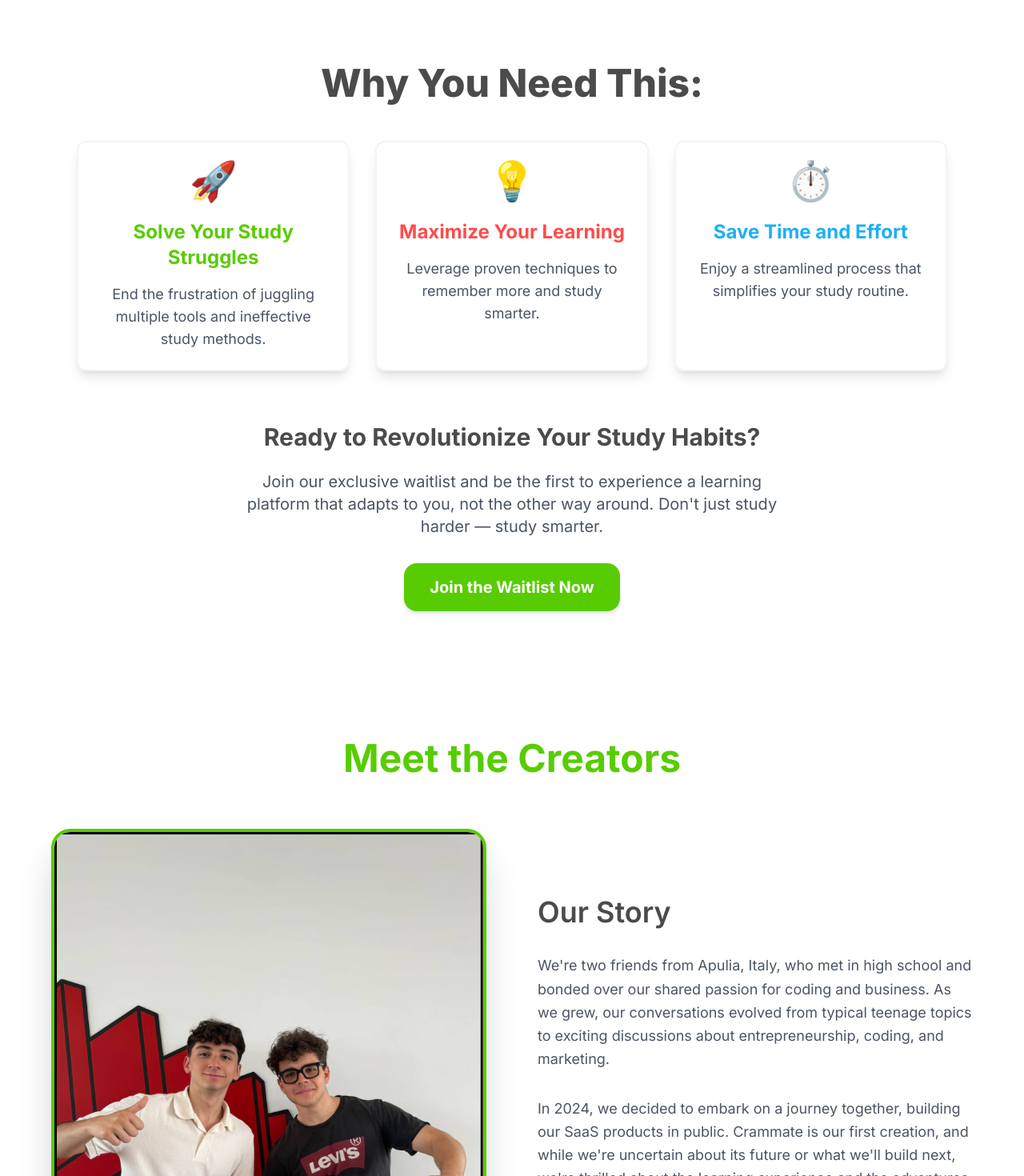
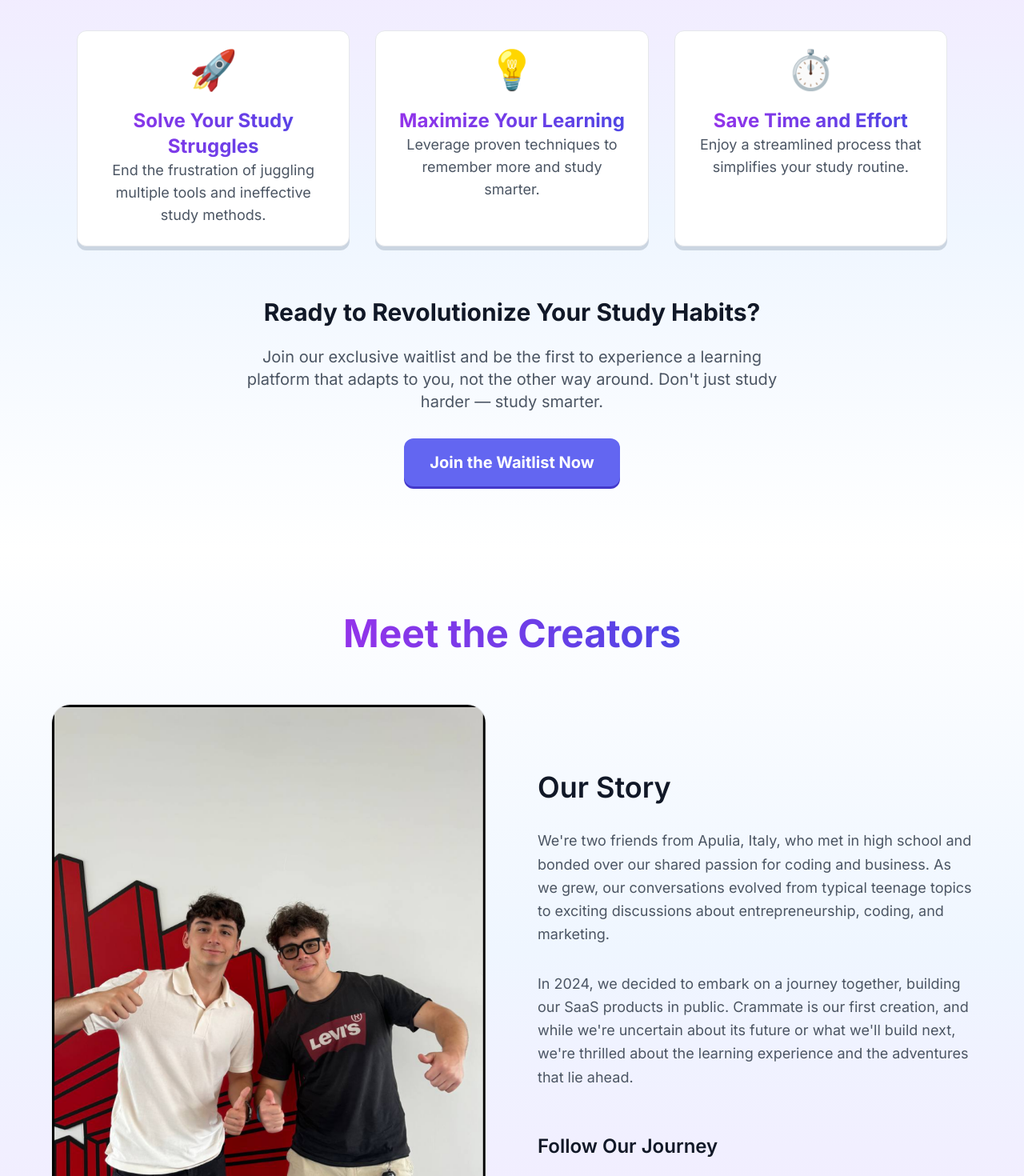
Before and after one commit to GabrieleSqueo/notionflashcardapp, a Next.js app: page / in a window 1280 px wide. Shown: the part 3580-5050 px from the top of the page at 80% size. Built offline with nearby package versions, Linux system fonts and the light colour scheme.

Commit message:
Design fixes

```diff
--- a/app/components/aboutUsOne.jsx
+++ b/app/components/aboutUsOne.jsx
@@ -5,20 +5,20 @@ import { FaInstagram } from 'react-icons/fa'
 
 const AboutUsOne = () => {
   return (
-    <section className="py-20 px-4 sm:px-6 lg:px-8 bg-white">
+    <section className="py-20 px-4 sm:px-6 lg:px-8 bg-gradient-to-b from-white via-blue-50 to-purple-100 overflow-hidden">
       <div className="max-w-6xl mx-auto">
-        <h2 className="text-5xl font-bold text-[#4b4b4b] mb-16 text-center">
-          <span className="text-[#58CC02]">Meet the Creators</span>
+        <h2 className="text-5xl font-bold text-gray-900 mb-16 text-center">
+          <span className="text-transparent bg-clip-text bg-gradient-to-r from-purple-600 to-indigo-600">Meet the Creators</span>
         </h2>
         <div className="flex flex-col lg:flex-row gap-16 items-center">
           <div className="lg:w-1/2 w-full">
-            <div className="relative w-full aspect-[3/4] rounded-3xl overflow-hidden shadow-2xl border-4 border-[#58CC02] group">
+            <div className="relative w-full aspect-[3/4] rounded-3xl overflow-hidden shadow-[0_5px_0_rgb(203,213,225)] border border-gray-200 group">
               <Image
                 src={us}
                 alt="Gabriele and Luca"
                 className="transition-transform duration-500 group-hover:scale-110"
               />
-              <div className="absolute inset-0 bg-gradient-to-t from-[#58CC02]/70 to-transparent opacity-0 group-hover:opacity-100 transition-opacity duration-300 flex items-end justify-center pb-8">
+              <div className="absolute inset-0 bg-gradient-to-t from-purple-600/70 to-transparent opacity-0 group-hover:opacity-100 transition-opacity duration-300 flex items-end justify-center pb-8">
                 <h3 className="text-3xl font-bold text-white text-center">
                   Gabriele & Luca
                 </h3>
@@ -26,7 +26,7 @@ const AboutUsOne = () => {
             </div>
           </div>
           <div className="lg:w-1/2 space-y-8">
-            <h3 className="text-4xl font-semibold text-[#4b4b4b] mb-6">
+            <h3 className="text-4xl font-semibold text-gray-900 mb-6">
               Our Story
             </h3>
             <p className="text-gray-600 text-lg leading-relaxed">
@@ -36,7 +36,7 @@ const AboutUsOne = () => {
               In 2024, we decided to embark on a journey together, building our SaaS products in public. Crammate is our first creation, and while we're uncertain about its future or what we'll build next, we're thrilled about the learning experience and the adventures that lie ahead.
             </p>
             <div className="pt-6">
-              <h4 className="text-2xl font-semibold text-[#4b4b4b] mb-6">Follow Our Journey</h4>
+              <h4 className="text-2xl font-semibold text-gray-900 mb-6">Follow Our Journey</h4>
               <div className="flex flex-col sm:flex-row gap-4">
                 <SocialLink
                   href="https://www.instagram.com/landriluca_/"
--- a/app/components/gamification.jsx
+++ b/app/components/gamification.jsx
@@ -4,7 +4,7 @@ import { MdInsights } from 'react-icons/md';
 
 const Gamification = () => {
   return (
-    <section className="relative min-h-screen bg-gradient-to-b from-white via-blue-50 to-purple-100 overflow-hidden">
+    <section className="relative bg-gradient-to-b from-white via-blue-50 to-purple-100 overflow-hidden">
       <div className="max-w-7xl mx-auto px-4 sm:px-6 lg:px-8 py-20">
         <div className="flex flex-col lg:flex-row items-center justify-between gap-16">
           <motion.div
--- a/app/components/whyNow.jsx
+++ b/app/components/whyNow.jsx
@@ -11,18 +11,18 @@ const WhyNow = () => {
   };
 
   return (
-    <section className="py-28 px-4 sm:px-6 lg:px-8 bg-white">
+    <section className="py-28 px-4 sm:px-6 lg:px-8 bg-gradient-to-b from-purple-100 via-blue-50 to-white overflow-hidden">
       <div className="max-w-4xl mx-auto text-center">
-        <h2 className="text-4xl sm:text-5xl font-bold mb-8">
-          🚀 <span className="text-[#58CC02]">Unlock Your Learning Potential</span>
+        <h2 className="text-4xl sm:text-5xl font-bold mb-8 text-gray-900">
+          🚀 <span className="text-transparent bg-clip-text bg-gradient-to-r from-purple-600 to-indigo-600">Unlock Your Learning Potential</span>
         </h2>
 
         <div className="grid grid-cols-1 md:grid-cols-2 gap-8 mb-12">
-          <div className={`bg-white p-6 rounded-xl shadow-lg transform transition duration-300 border-2 ${selectedPlan === 'lifetime' ? 'border-[#58CC02] scale-105' : 'border-gray-200 hover:scale-105'}`}
+          <div className={`bg-white p-6 rounded-xl shadow-[0_5px_0_rgb(203,213,225)] transform transition duration-300 border-2 ${selectedPlan === 'lifetime' ? 'border-indigo-600 scale-105' : 'border-gray-200 hover:scale-105'}`}
                onClick={() => setSelectedPlan('lifetime')}>
             <motion.div animate={{ rotate: 360 }} transition={{ duration: 2, loop: Infinity }} className="text-5xl mb-4">🌟</motion.div>
-            <h3 className="text-2xl font-bold mb-2 text-[#4b4b4b]">Lifetime Deal</h3>
-            <p className="text-4xl font-bold mb-2 text-[#58CC02]">
+            <h3 className="text-2xl font-bold mb-2 text-gray-900">Lifetime Deal</h3>
+            <p className="text-4xl font-bold mb-2 text-indigo-600">
               <span className="line-through text-gray-400 text-2xl">$50</span> $20
             </p>
             <p className="text-lg mb-4 text-gray-600">One-time payment for lifetime access</p>
@@ -32,26 +32,26 @@ const WhyNow = () => {
               <li>✅ Priority customer support</li>
               <li>✅ All future updates included</li>
             </ul>
-            <p className="text-[#58CC02] font-bold">Best Value!</p>
+            <p className="text-indigo-600 font-bold">Best Value!</p>
           </div>
 
-          <div className={`bg-white p-6 rounded-xl shadow-lg transform transition duration-300 border-2 ${selectedPlan === 'yearly' ? 'border-[#58CC02] scale-105' : 'border-gray-200 hover:scale-105'}`}
+          <div className={`bg-white p-6 rounded-xl shadow-[0_5px_0_rgb(203,213,225)] transform transition duration-300 border-2 ${selectedPlan === 'yearly' ? 'border-indigo-600 scale-105' : 'border-gray-200 hover:scale-105'}`}
                onClick={() => setSelectedPlan('yearly')}>
             <motion.div animate={{ y: [0, -10, 0] }} transition={{ duration: 1, loop: Infinity }} className="text-5xl mb-4">📚</motion.div>
-            <h3 className="text-2xl font-bold mb-2 text-[#4b4b4b]">Yearly Subscription</h3>
-            <p className="text-4xl font-bold mb-2 text-[#58CC02]">$30/year</p>
+            <h3 className="text-2xl font-bold mb-2 text-gray-900">Yearly Subscription</h3>
+            <p className="text-4xl font-bold mb-2 text-indigo-600">$30/year</p>
             <p className="text-lg mb-4 text-gray-600">Billed annually</p>
             <ul className="text-left text-sm mb-4 text-gray-600">
               <li>✅ Unlimited flashcard creation</li>
               <li>✅ Basic study analytics</li>
               <li>✅ Standard customer support</li>
             </ul>
-            <p className="text-[#58CC02] font-bold">Great for students!</p>
+            <p className="text-indigo-600 font-bold">Great for students!</p>
           </div>
         </div>
 
         <button
-          className="px-8 py-4 bg-[#58CC02] text-white font-bold text-xl rounded-2xl shadow-md hover:bg-[#46a302] transition-colors duration-300 transform hover:scale-105"
+          className="px-8 py-4 bg-indigo-500 text-white font-bold text-xl rounded-xl shadow-[0_3px_0_rgb(67,56,202)] hover:bg-indigo-600 transition-colors duration-300 transform hover:scale-105"
           onClick={handleButtonClick}
         >
           🚀 Get {selectedPlan === 'lifetime' ? 'Lifetime Access' : 'Yearly Subscription'} Now!
--- a/app/components/whyThis.jsx
+++ b/app/components/whyThis.jsx
@@ -11,48 +11,48 @@ const WhyThis = () => {
       icon: "🚀",
       title: "Solve Your Study Struggles",
       description: "End the frustration of juggling multiple tools and ineffective study methods.",
-      color: "#58CC02",
+      color: "#4b4b4b",
     },
     {
       icon: "💡",
       title: "Maximize Your Learning",
       description: "Leverage proven techniques to remember more and study smarter.",
-      color: "#FF4B4B",
+      color: "#4b4b4b",
     },
     {
       icon: "⏱️",
       title: "Save Time and Effort",
       description: "Enjoy a streamlined process that simplifies your study routine.",
-      color: "#1CB0F6",
+      color: "#4b4b4b",
     },
   ];
 
   return (
-    <section className="py-20 bg-white">
+    <section className="py-20 bg-gradient-to-b from-purple-100 via-blue-50 to-white overflow-hidden">
       <div className="max-w-6xl mx-auto px-4 sm:px-6 lg:px-8">
-        <h2 className="text-4xl sm:text-5xl font-extrabold text-[#4b4b4b] text-center mb-12">
+        <h2 className="text-4xl sm:text-5xl font-extrabold text-gray-900 text-center mb-12">
           Why You Need This:
         </h2>
         <div className="grid grid-cols-1 md:grid-cols-3 gap-8 mb-16">
           {benefits.map((benefit, index) => (
-            <div key={index} className="bg-white rounded-xl p-6 shadow-lg border-2 border-gray-100 transform hover:scale-105 transition-all duration-300">
+            <div key={index} className="bg-white rounded-xl p-6 shadow-[0_5px_0_rgb(203,213,225)] border hover:shadow-md hover:translate-y-[3px] transition-all duration-150">
               <div className="flex flex-col items-center text-center">
                 <div className="text-5xl mb-6">{benefit.icon}</div>
-                <h3 style={{ color: benefit.color }} className="text-2xl font-bold mb-4">{benefit.title}</h3>
+                <h3 className={`text-2xl font-bold text-${benefit.color} block text-transparent bg-clip-text bg-gradient-to-r from-purple-600 to-indigo-600`}>{benefit.title}</h3>
                 <p className="text-gray-600 text-lg">{benefit.description}</p>
               </div>
             </div>
           ))}
         </div>
         <div className="text-center">
-          <h3 className="text-3xl font-bold text-[#4b4b4b] mb-6">Ready to Revolutionize Your Study Habits?</h3>
+          <h3 className="text-3xl font-bold text-gray-900 mb-6">Ready to Revolutionize Your Study Habits?</h3>
           <p className="text-xl text-gray-600 mb-8 max-w-2xl mx-auto">
             Join our exclusive waitlist and be the first to experience a learning platform that adapts to you,
             not the other way around. Don't just study harder — study smarter.
           </p>
           <button
             onClick={handleButtonClick}
-            className="px-8 py-4 bg-[#58CC02] text-white font-bold text-xl rounded-2xl shadow-md hover:bg-[#46a302] transition-colors duration-300 transform hover:scale-105"
+            className="px-8 py-4 bg-indigo-500 text-white font-bold text-xl rounded-xl shadow-[0_3px_0_rgb(67,56,202)] hover:bg-indigo-600 transition-colors duration-300 transform hover:scale-105"
           >
             Join the Waitlist Now
           </button>
```
